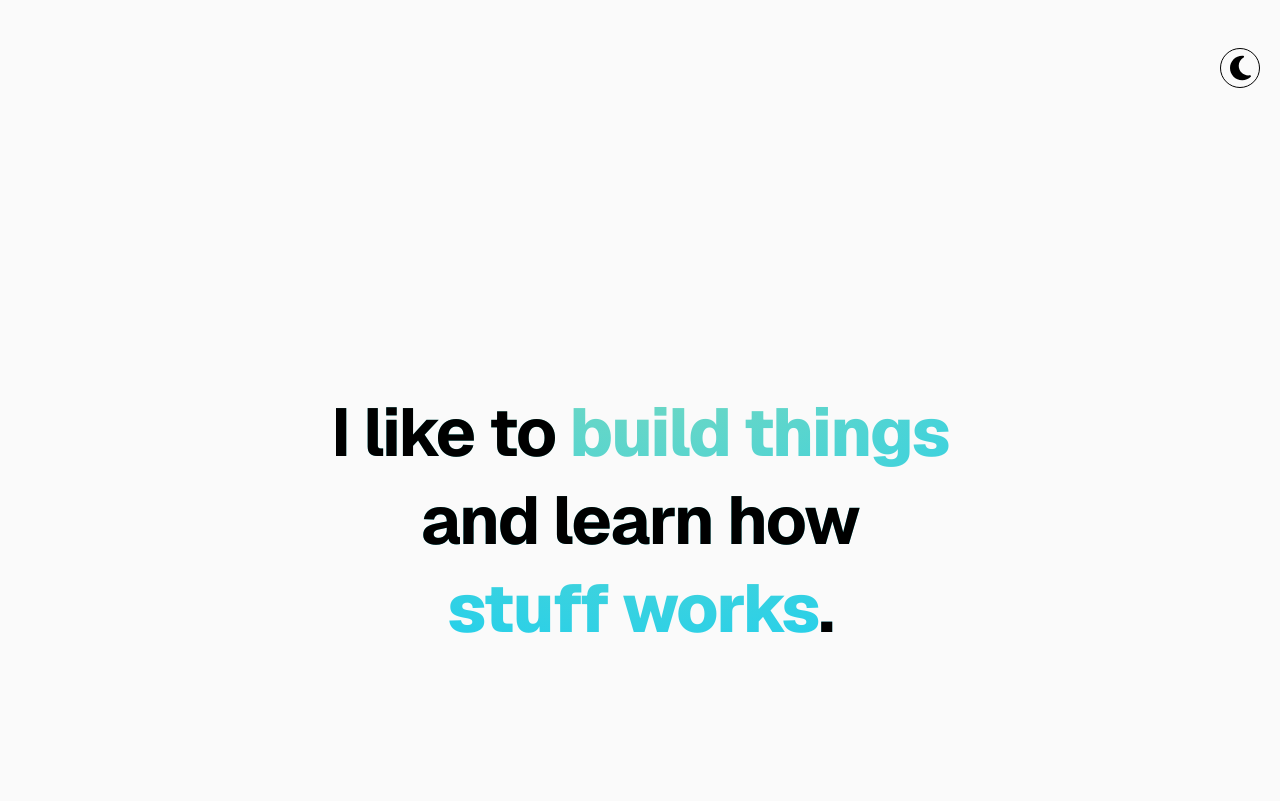
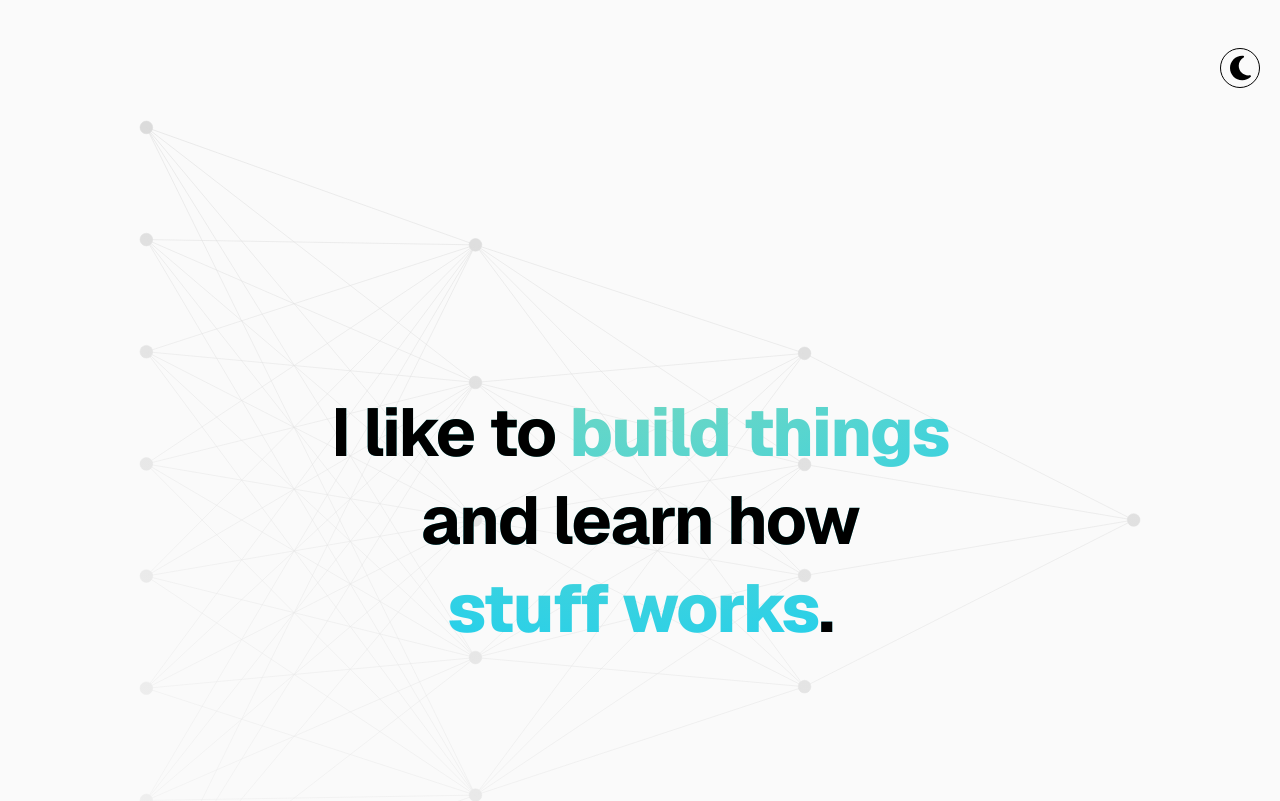
Before and after one commit to petersim1/portfolio, a Next.js app: page / in a window 1280 px wide. Shown: the part 680-1481 px from the top of the page. Built offline with nearby package versions, Linux system fonts and the light colour scheme.

Commit message:
update Mask to use attrs()

```diff
--- a/app/(routes)/page.tsx
+++ b/app/(routes)/page.tsx
@@ -72,7 +72,7 @@ export default (): JSX.Element => {
           </H2>
         </CenteredFill>
       </Section>
-      <Mask offsetTop={25} offsetBottom={0} />
+      <Mask offsetTop={25} offsetBottom={25} />
     </main>
   );
 };
--- a/app/_components/Elements/Mask/index.tsx
+++ b/app/_components/Elements/Mask/index.tsx
@@ -3,7 +3,7 @@
 import { useEffect, useState } from "react";
 
 import { NN } from "@/_lib/assets";
-import styled, { css, CSSProp } from "styled-components";
+import styled from "styled-components";
 import { Column, Centered } from "@/_components/Common";
 
 const MaskHolder = styled(Column)`
@@ -26,7 +26,15 @@ const MaskHolder = styled(Column)`
   }
 `;
 
-const Mask = styled.div<{ $pos: number }>`
+const Mask = styled.div.attrs<{ $pos: number }>((props) => ({
+  style: {
+    background: `conic-gradient(
+      from 90deg at -25% 0%,
+      transparent 0%,
+      ${props.theme.colors.bg} ${props.$pos}%
+    )`,
+  },
+}))`
   position: absolute;
   top: 0;
   bottom: 0;
@@ -34,13 +42,6 @@ const Mask = styled.div<{ $pos: number }>`
   overflow: hidden;
   height: 100vh;
   width: 100vw;
-  background: ${({ $pos, theme }): CSSProp => css`
-    conic-gradient(
-      from 90deg at -25% 0%,
-      transparent 0%,
-      ${theme.colors.bg} ${$pos}%
-    )
-  `};
 `;
 
 export default ({
```
